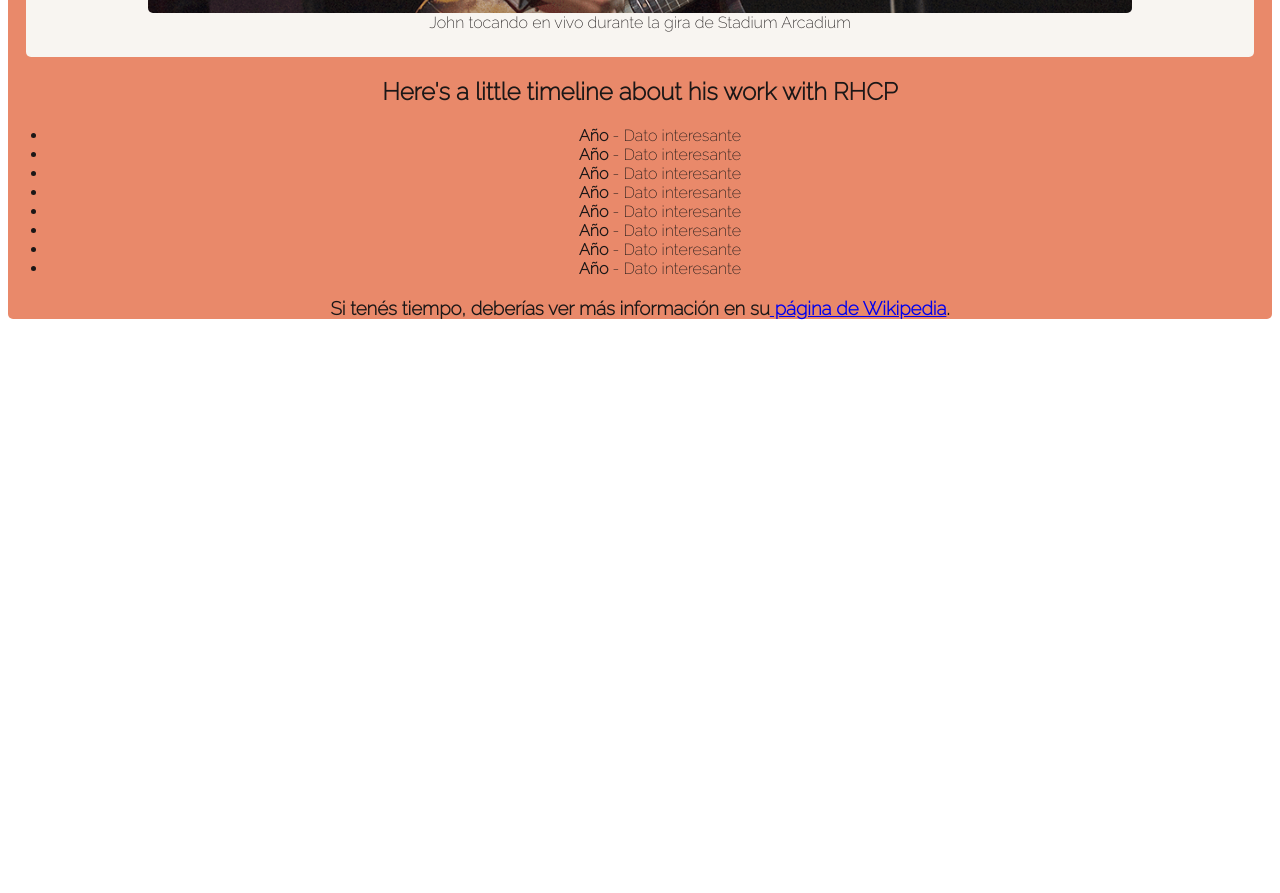
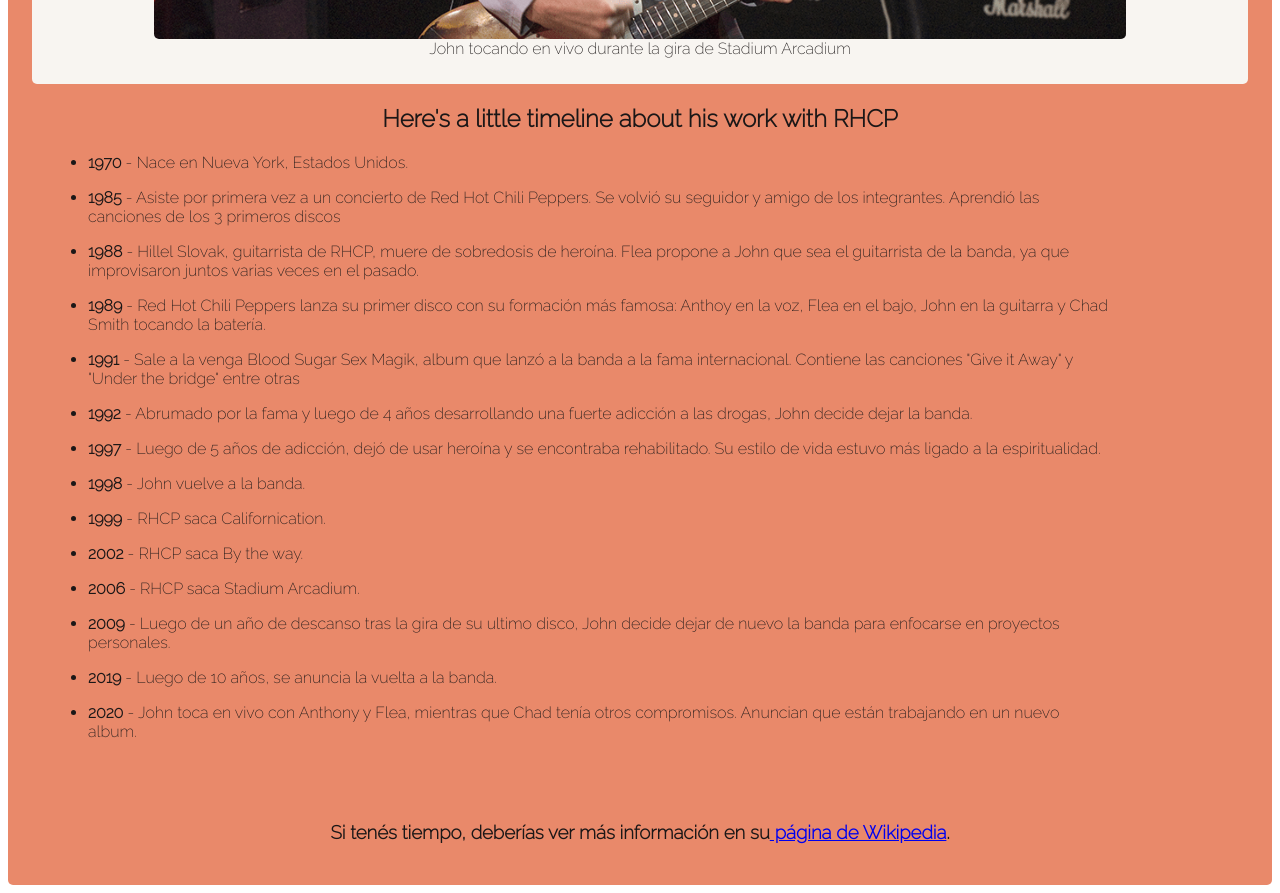
Before and after one commit to rodrigo-valdez/freecodecamp-respweb-1Tribute, a plain HTML site: page index.html in a window 1280 px wide. Shown: the part 680-1573 px from the top of the page. Before the commit the page ends 1017 px from the top, so only its background shows below. Drawn offline with Linux system fonts and the light colour scheme.

Commit message:
Agregado de contenido y estilo para presentar

```diff
--- a/index.html
+++ b/index.html
@@ -3,7 +3,6 @@
     <head>
         <title>John Frusciante's tribute page</title>
         <link rel="stylesheet" href="style_tribute.css" type="text/css">
-        <link rel="preconnect" href="https://fonts.gstatic.com">
         <link href="https://fonts.googleapis.com/css2?family=Raleway:wght@200&display=swap" rel="stylesheet">
     </head>
     <body>
@@ -18,17 +17,23 @@
                 <h2>Here's a little timeline about his work with RHCP</h2>
                 <p>
                     <ul>
-                        <li><strong>Año</strong> - Dato interesante</li>
-                        <li><strong>Año</strong> - Dato interesante</li>
-                        <li><strong>Año</strong> - Dato interesante</li>
-                        <li><strong>Año</strong> - Dato interesante</li>
-                        <li><strong>Año</strong> - Dato interesante</li>
-                        <li><strong>Año</strong> - Dato interesante</li>
-                        <li><strong>Año</strong> - Dato interesante</li>
-                        <li><strong>Año</strong> - Dato interesante</li>
+                        <li><strong>1970</strong> - Nace en Nueva York, Estados Unidos.</li>
+                        <li><strong>1985</strong> - Asiste por primera vez a un concierto de Red Hot Chili Peppers. Se volvió su seguidor y amigo de los integrantes. Aprendió las canciones de los 3 primeros discos</li>
+                        <li><strong>1988</strong> - Hillel Slovak, guitarrista de RHCP, muere de sobredosis de heroína. Flea propone a John que sea el guitarrista de la banda, ya que improvisaron juntos varias veces en el pasado.</li>
+                        <li><strong>1989</strong> - Red Hot Chili Peppers lanza su primer disco con su formación más famosa: Anthoy en la voz, Flea en el bajo, John en la guitarra y Chad Smith tocando la batería.</li>
+                        <li><strong>1991</strong> - Sale a la venga Blood Sugar Sex Magik, album que lanzó a la banda a la fama internacional. Contiene las canciones "Give it Away" y "Under the bridge" entre otras</li>
+                        <li><strong>1992</strong> - Abrumado por la fama y luego de 4 años desarrollando una fuerte adicción a las drogas, John decide dejar la banda.</li>
+                        <li><strong>1997</strong> - Luego de 5 años de adicción, dejó de usar heroína y se encontraba rehabilitado. Su estilo de vida estuvo más ligado a la espiritualidad.</li>
+                        <li><strong>1998</strong> - John vuelve a la banda.</li>
+                        <li><strong>1999</strong> - RHCP saca Californication.</li>
+                        <li><strong>2002</strong> - RHCP saca By the way.</li>
+                        <li><strong>2006</strong> - RHCP saca Stadium Arcadium.</li>
+                        <li><strong>2009</strong> - Luego de un año de descanso tras la gira de su ultimo disco, John decide dejar de nuevo la banda para enfocarse en proyectos personales.</li>
+                        <li><strong>2019</strong> - Luego de 10 años, se anuncia la vuelta a la banda.</li>
+                        <li><strong>2020</strong> - John toca en vivo con Anthony y Flea, mientras que Chad tenía otros compromisos. Anuncian que están trabajando en un nuevo album.</li>
                     </ul>
                 </p>
-                <h3>Si tenés tiempo, deberías ver más información en su<a href="#"> página de Wikipedia</a>.</h3>
+                <h3 id="final">Si tenés tiempo, deberías ver más información en su<a href="https://es.wikipedia.org/wiki/John_Frusciante" target="_blank"> página de Wikipedia</a>.</h3>
             </div>
 
         </div>
--- a/style_tribute.css
+++ b/style_tribute.css
@@ -5,6 +5,7 @@ body {
 
 #main {
     background-color: #e9896a;
+    padding: 3vh;
     border-radius: 5px;
     text-align: center;
 }
@@ -31,3 +32,15 @@ body {
     margin-top: 0;
     padding-bottom: 2vmax;
 }
+
+#tribute-info ul li{
+    width: 80vw;
+    margin: auto;
+    text-align: left;
+    margin: 16px;
+
+}
+
+#final {
+    margin-top: 10vh;
+}
```
